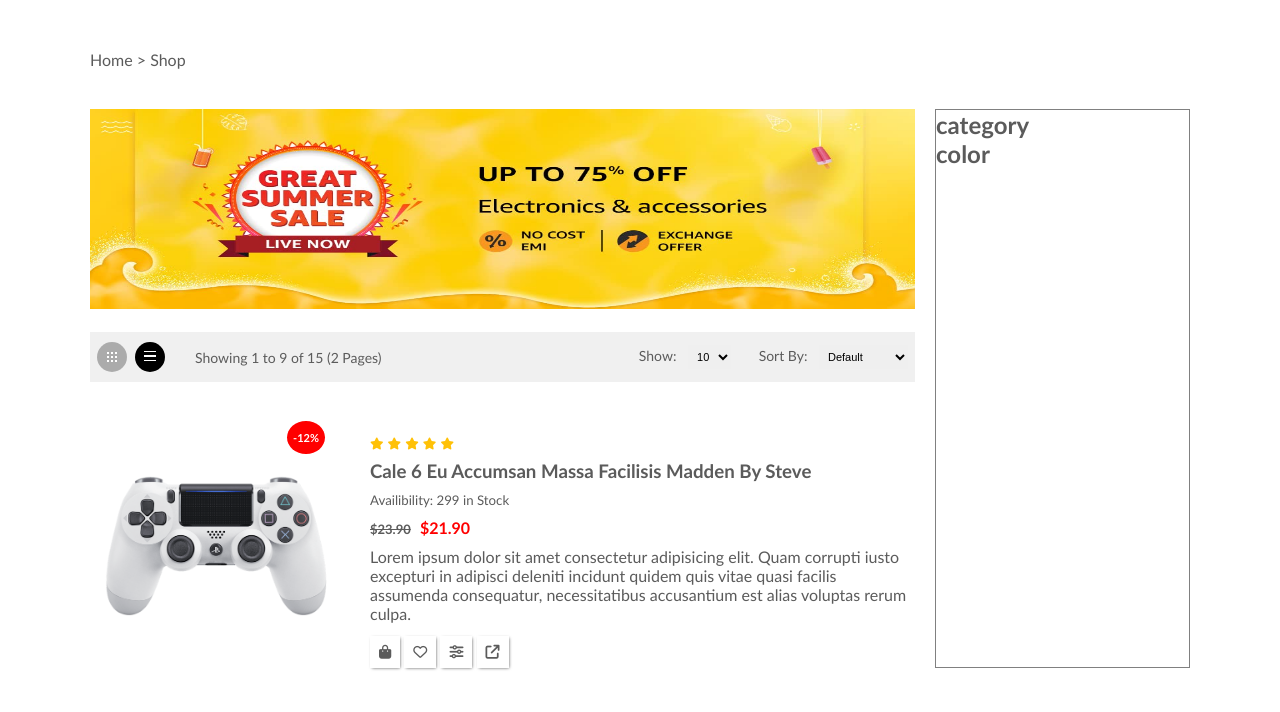
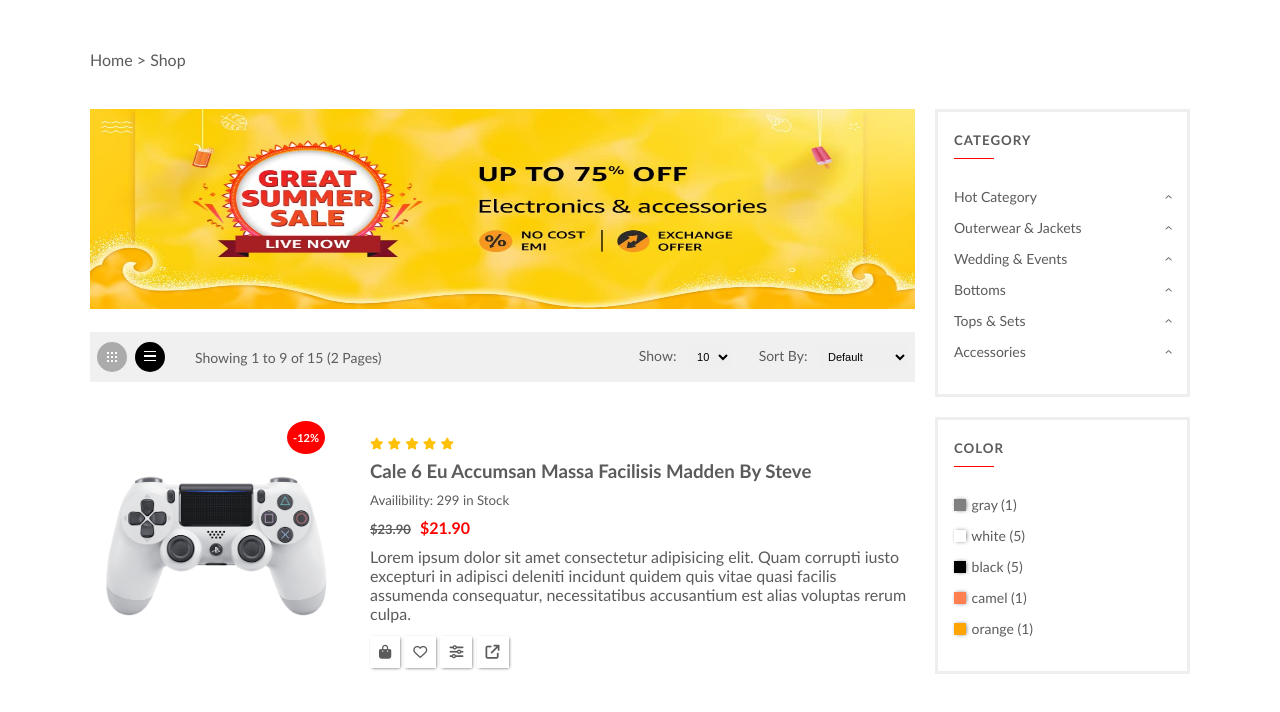
Before and after one commit to themehdiq/store-with-sidebar, a plain HTML site: page index.html in a window 1280 px wide. Drawn offline with Linux system fonts and the light colour scheme; a web font is replaced by a local one.

Commit message:
work for large and medium screens done

```diff
--- a/file.js
+++ b/file.js
@@ -1,17 +1,19 @@
-// // Get the button, and when the user clicks on it, execute myFunction
-// document.querySelector(".title").onclick = function () {
-//   myFunction();
-// };
-// document.querySelector(".title1").onclick = function () {
-//   myFunction1();
-// };
+// Get the button, and when the user clicks on it, execute myFunction
+document.querySelector(".category-name-1").onclick = function () {
+  showList1();
+};
+document.querySelector(".category-name-2").onclick = function () {
+  showList2();
+};
 
-// /* myFunction toggles between adding and removing the show class, which is used to hide and show the dropdown content */
-// function myFunction() {
-//   document.querySelector(".sub-cat").classList.toggle("show-list");
-//   document.querySelector(".up-arrow").classList.toggle("rotate-arrow");
-// }
-// function myFunction1() {
-//   document.querySelector(".sub-cat1").classList.toggle("show-list");
-//   document.querySelector(".up-arrow1").classList.toggle("rotate-arrow");
-// }
+/* myFunction toggles between adding and removing the show class, which is used to hide and show the dropdown content */
+function showList1() {
+  document.querySelector(".menu-1").classList.toggle("show-list");
+  document.querySelector(".list-arrow-1").classList.toggle("rotate-arrow");
+}
+
+/* myFunction toggles between adding and removing the show class, which is used to hide and show the dropdown content */
+function showList2() {
+  document.querySelector(".menu-2").classList.toggle("show-list");
+  document.querySelector(".list-arrow-2").classList.toggle("rotate-arrow");
+}
--- a/index.html
+++ b/index.html
@@ -99,11 +99,86 @@
           </div>
         </div>
         <div class="sidebar">
-          <div class="category-sidebar">
-            <h2>category</h2>
+          <div class="sidebar-part">
+            <h5>category</h5>
+            <div class="categories">
+              <div class="category">
+                <div class="category-name category-name-1">
+                  <span>Hot Category</span>
+                  <span class="list-arrow list-arrow-1">></span>
+                </div>
+                <div class="menu menu-1">
+                  <a href="#">Dresses</a>
+                  <a href="#">Jackets & Coats</a>
+                  <a href="#">Sweaters</a>
+                  <a href="#">Jeans</a>
+                  <a href="#">Blouses & Shirts</a>
+                </div>
+              </div>
+
+              <div class="category">
+                <div class="category-name category-name-2">
+                  <span>Outerwear & Jackets</span>
+                  <span class="list-arrow list-arrow-2">></span>
+                </div>
+                <div class="menu menu-2">
+                  <a href="#">sub-cat</a>
+                  <a href="#">sub-cat</a>
+                  <a href="#">sub-cat</a>
+                  <a href="#">sub-cat</a>
+                  <a href="#">sub-cat</a>
+                </div>
+              </div>
+              <div class="category">
+                <div class="category-name">
+                  <span>Wedding & Events</span>
+                  <span class="list-arrow">></span>
+                </div>
+              </div>
+              <div class="category">
+                <div class="category-name">
+                  <span>Bottoms</span>
+                  <span class="list-arrow">></span>
+                </div>
+              </div>
+              <div class="category">
+                <div class="category-name">
+                  <span>Tops & Sets</span>
+                  <span class="list-arrow">></span>
+                </div>
+              </div>
+              <div class="category">
+                <div class="category-name">
+                  <span>Accessories</span>
+                  <span class="list-arrow">></span>
+                </div>
+              </div>
+            </div>
           </div>
-          <div class="color-sidebar">
-            <h2>color</h2>
+          <div class="sidebar-part">
+            <h5>color</h5>
+            <div class="colors">
+              <div class="color">
+                <span style="background-color: gray"></span>
+                <span>gray (1)</span>
+              </div>
+              <div class="color">
+                <span style="background-color: white"></span>
+                <span>white (5)</span>
+              </div>
+              <div class="color">
+                <span style="background-color: black"></span>
+                <span>black (5)</span>
+              </div>
+              <div class="color">
+                <span style="background-color: coral"></span>
+                <span>camel (1)</span>
+              </div>
+              <div class="color">
+                <span style="background-color: orange"></span>
+                <span>orange (1)</span>
+              </div>
+            </div>
           </div>
         </div>
       </div>
--- a/style.css
+++ b/style.css
@@ -213,6 +213,104 @@ body {
 }
 
 .container .sidebar {
-    border: 1px solid gray;
+
     flex-basis: calc(25% - 20px);
 }
+
+.container .sidebar .sidebar-part {
+    border: 3px solid #efeeee;
+    padding: 20px 16px;
+    margin-bottom: 20px;
+}
+
+.container .sidebar .sidebar-part h5 {
+    position: relative;
+    text-transform: uppercase;
+    letter-spacing: 1px;
+}
+
+.container .sidebar .sidebar-part h5::after {
+    content: "";
+    position: absolute;
+    width: 40px;
+    height: .5px;
+    background-color: red;
+    left: 0;
+    bottom: 0;
+    transform: translateY(10px);
+    -webkit-transform: translateY(10px);
+    -moz-transform: translateY(10px);
+    -ms-transform: translateY(10px);
+    -o-transform: translateY(10px);
+}
+
+.container .sidebar .sidebar-part h5 {
+    text-transform: uppercase;
+}
+
+.container .sidebar .sidebar-part .categories,
+.container .sidebar .sidebar-part .colors {
+    margin-top: 40px;
+}
+
+.container .sidebar .sidebar-part .categories .category,
+.container .sidebar .sidebar-part .colors .color {
+    margin-bottom: 14px;
+    font-size: 14px;
+}
+
+.container .sidebar .sidebar-part .categories .category .category-name {
+    display: flex;
+    justify-content: space-between;
+    align-items: center;
+    cursor: pointer;
+}
+
+.list-arrow {
+    font-size: 8px;
+    transform: rotate(270deg) scaleY(2);
+    -webkit-transform: rotate(270deg) scaleY(2);
+    -moz-transform: rotate(270deg) scaleY(2);
+    -ms-transform: rotate(270deg) scaleY(2);
+    -o-transform: rotate(270deg) scaleY(2);
+}
+
+.rotate-arrow {
+    transform: rotate(90deg) scaleY(2);
+    -webkit-transform: rotate(90deg) scaleY(2);
+    -moz-transform: rotate(90deg) scaleY(2);
+    -ms-transform: rotate(90deg) scaleY(2);
+    -o-transform: rotate(90deg) scaleY(2);
+}
+
+
+.container .sidebar .sidebar-part .categories .category .menu {
+    margin: 5px 0 0 15px;
+
+}
+
+.menu {
+    display: none;
+}
+
+.show-list {
+    display: block;
+}
+
+
+
+.container .sidebar .sidebar-part .categories .category .menu a {
+    display: block;
+    text-decoration: none;
+    color: #5b5b5b;
+    margin-bottom: 5px;
+}
+
+.container .sidebar .sidebar-part .colors .color span:first-child {
+    display: inline-block;
+    width: 12px;
+    height: 12px;
+    margin-bottom: -1px;
+    margin-right: 2px;
+    box-shadow: 1px 0px 4px -1px;
+}
```
